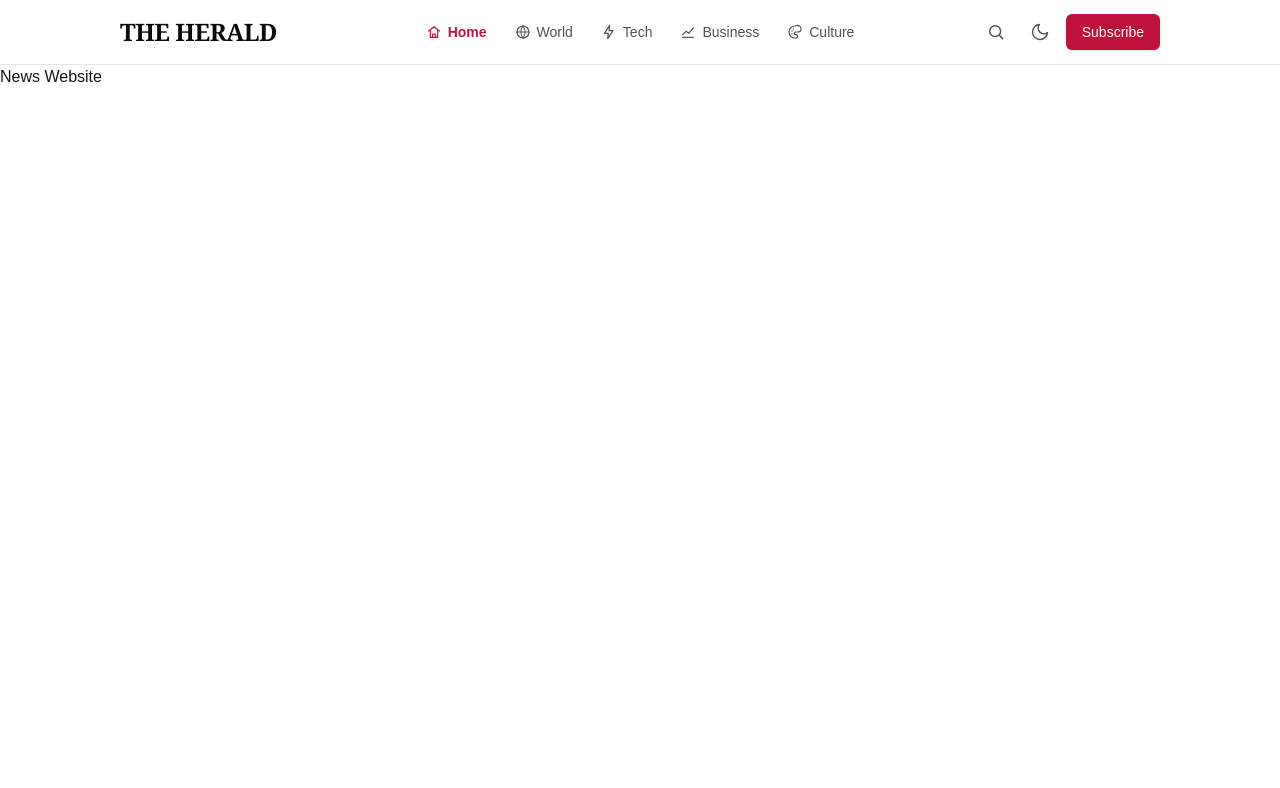
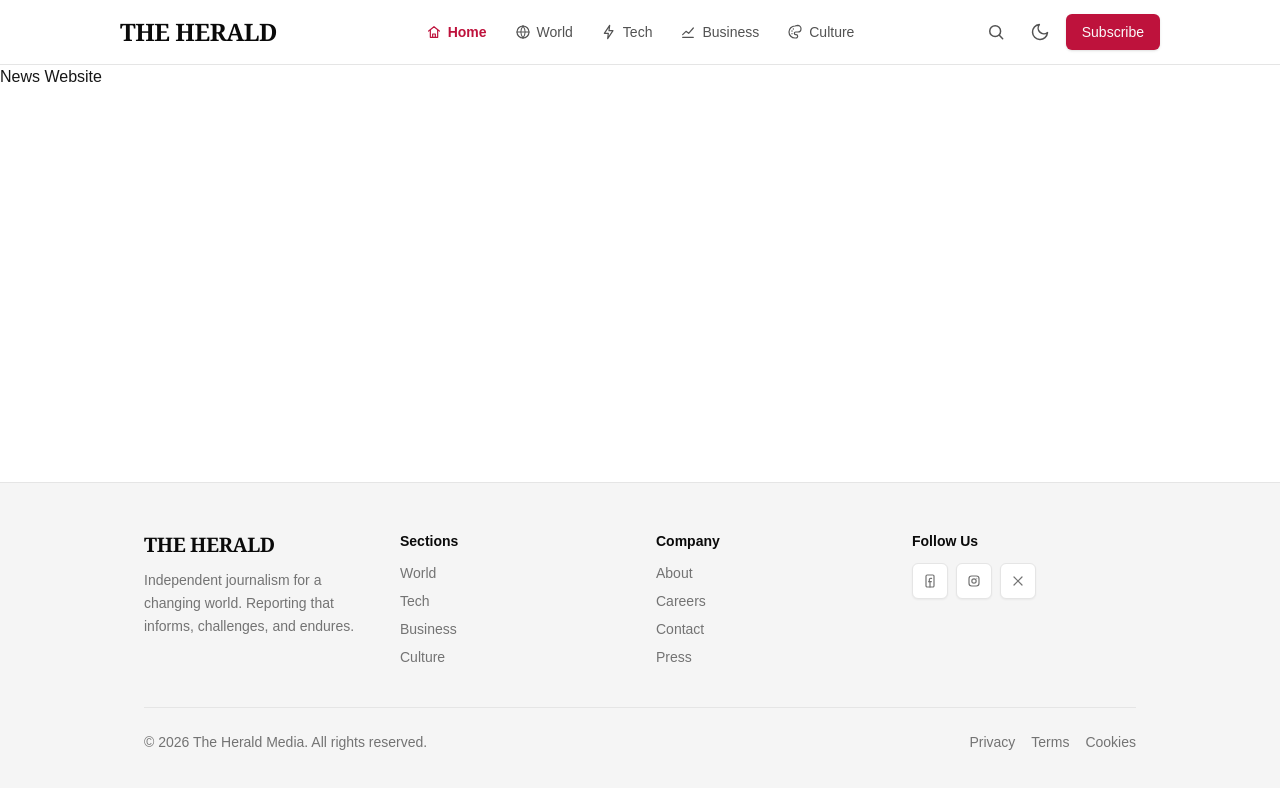
Before and after one commit to saumya673/news-website, a Next.js app: page / in a window 1280 px wide. Shown: the top 788 px of the page. Built offline with nearby package versions, Linux system fonts and the light colour scheme.

Commit message:
feat: add footer component and update global styles for footer design

```diff
--- a/src/app/globals.css
+++ b/src/app/globals.css
@@ -11,6 +11,13 @@
   --header-accent: #be123c;
   --header-accent-hover: #9f1239;
   --header-inverse: #fafafa;
+  --footer-surface: #f5f5f5;
+  --footer-border: #e5e5e5;
+  --footer-strong: #0a0a0a;
+  --footer-muted: #737373;
+  --footer-button: #ffffff;
+  --footer-button-border: #e5e5e5;
+  --footer-button-hover: #fafafa;
 }
 
 @theme inline {
@@ -24,6 +31,13 @@
   --color-header-accent: var(--header-accent);
   --color-header-accent-hover: var(--header-accent-hover);
   --color-header-inverse: var(--header-inverse);
+  --color-footer-surface: var(--footer-surface);
+  --color-footer-border: var(--footer-border);
+  --color-footer-strong: var(--footer-strong);
+  --color-footer-muted: var(--footer-muted);
+  --color-footer-button: var(--footer-button);
+  --color-footer-button-border: var(--footer-button-border);
+  --color-footer-button-hover: var(--footer-button-hover);
   --font-sans: var(--font-geist-sans);
   --font-mono: var(--font-geist-mono);
 }
@@ -40,6 +54,13 @@
     --header-accent: #fb7185;
     --header-accent-hover: #f43f5e;
     --header-inverse: #171717;
+    --footer-surface: #171717;
+    --footer-border: #262626;
+    --footer-strong: #fafafa;
+    --footer-muted: #a3a3a3;
+    --footer-button: #0a0a0a;
+    --footer-button-border: #404040;
+    --footer-button-hover: #262626;
   }
 }
 
--- a/src/app/layout.tsx
+++ b/src/app/layout.tsx
@@ -1,4 +1,5 @@
 import type { Metadata } from "next";
+import Footer from "@/components/Footer";
 import Header from "@/components/Header";
 import "./globals.css";
 
@@ -18,6 +19,7 @@ export default function RootLayout({
         <div className="flex min-h-screen flex-col">
           <Header />
           <main className="flex-1">{children}</main>
+          <Footer />
         </div>
       </body>
     </html>
--- /dev/null
+++ b/src/components/Footer.tsx
@@ -0,0 +1,131 @@
+import Link from "next/link";
+
+import Icon from "@/components/Icon";
+
+const sectionLinks = [
+  { href: "/world", label: "World" },
+  { href: "/tech", label: "Tech" },
+  { href: "/business", label: "Business" },
+  { href: "/culture", label: "Culture" },
+] as const;
+
+const companyLinks = [
+  { href: "/about", label: "About" },
+  { href: "/careers", label: "Careers" },
+  { href: "/contact", label: "Contact" },
+  { href: "/press", label: "Press" },
+] as const;
+
+const socialLinks = [
+  { href: "https://facebook.com", icon: "facebook", label: "Facebook" },
+  { href: "https://instagram.com", icon: "instagram", label: "Instagram" },
+  { href: "https://x.com", icon: "x", label: "X" },
+] as const;
+
+const legalLinks = [
+  { href: "/privacy", label: "Privacy" },
+  { href: "/terms", label: "Terms" },
+  { href: "/cookies", label: "Cookies" },
+] as const;
+
+export default function Footer() {
+  const year = new Date().getFullYear();
+
+  return (
+    <footer className="border-t border-footer-border bg-footer-surface">
+      <div className="mx-auto w-full max-w-360 px-4 sm:px-8 md:px-12 lg:px-30">
+        <div className="px-4 py-8 sm:px-6 sm:py-10 lg:py-12">
+          <div className="grid gap-8 sm:gap-10 lg:grid-cols-12 lg:gap-8">
+            <div className="lg:col-span-3">
+              <div className="space-y-2.5">
+                <Link
+                  href="/"
+                  className="block font-serif text-lg font-bold leading-7 tracking-[-0.02em] text-footer-strong sm:text-xl"
+                >
+                  THE HERALD
+                </Link>
+                <p className="max-w-66 text-sm leading-5.75 text-footer-muted">
+                  Independent journalism for a changing world. Reporting that
+                  informs, challenges, and endures.
+                </p>
+              </div>
+            </div>
+
+            <div className="grid gap-8 sm:grid-cols-2 sm:gap-10 lg:col-span-6 lg:gap-8">
+              <div className="space-y-2">
+                <h2 className="pb-1 text-sm font-semibold leading-5 text-footer-strong">
+                  Sections
+                </h2>
+                <div className="space-y-2">
+                  {sectionLinks.map((link) => (
+                    <Link
+                      key={link.href}
+                      href={link.href}
+                      className="block text-sm leading-5 text-footer-muted transition-colors hover:text-footer-strong"
+                    >
+                      {link.label}
+                    </Link>
+                  ))}
+                </div>
+              </div>
+
+              <div className="space-y-2">
+                <h2 className="pb-1 text-sm font-semibold leading-5 text-footer-strong">
+                  Company
+                </h2>
+                <div className="space-y-2">
+                  {companyLinks.map((link) => (
+                    <Link
+                      key={link.href}
+                      href={link.href}
+                      className="block text-sm leading-5 text-footer-muted transition-colors hover:text-footer-strong"
+                    >
+                      {link.label}
+                    </Link>
+                  ))}
+                </div>
+              </div>
+            </div>
+
+            <div className="lg:col-span-3">
+              <div className="space-y-3">
+                <h2 className="text-sm font-semibold leading-5 text-footer-strong">
+                  Follow Us
+                </h2>
+                <div className="flex items-center gap-2">
+                  {socialLinks.map((link) => (
+                    <Link
+                      key={link.label}
+                      href={link.href}
+                      aria-label={link.label}
+                      className="inline-flex h-9 w-9 items-center justify-center rounded-md border border-footer-button-border bg-footer-button text-footer-muted shadow-[0_1px_2px_rgba(0,0,0,0.05)] transition-colors hover:bg-footer-button-hover hover:text-footer-strong"
+                    >
+                      <Icon name={link.icon} className="h-4 w-4" />
+                    </Link>
+                  ))}
+                </div>
+              </div>
+            </div>
+          </div>
+
+          <div className="mt-8 flex flex-col gap-3 border-t border-footer-border pt-5 text-sm leading-5 text-footer-muted sm:mt-10 sm:gap-4 sm:pt-6 md:flex-row md:items-center md:justify-between">
+            <p className="max-w-88">
+              &copy; {year} The Herald Media. All rights reserved.
+            </p>
+            <div className="flex flex-wrap items-center gap-x-4 gap-y-2">
+              {legalLinks.map((link) => (
+                <Link
+                  key={link.href}
+                  href={link.href}
+                  className="transition-colors hover:text-footer-strong"
+                >
+                  {link.label}
+                </Link>
+              ))}
+            </div>
+          </div>
+        </div>
+      </div>
+    </footer>
+  );
+}
--- a/src/lib/svg/icons.tsx
+++ b/src/lib/svg/icons.tsx
@@ -25,11 +25,26 @@ export const icons = {
       <circle cx="7.5" cy="14.5" r="1" fill="currentColor" stroke="none" />
     </svg>
   ),
+  facebook: (props: SvgIconProps) => (
+    <svg {...svgProps} {...props}>
+      <path d="M14.5 8H13a2 2 0 0 0-2 2v3" />
+      <path d="M10 13h4" />
+      <path d="M12 21v-8" />
+      <path d="M6 4.75A1.75 1.75 0 0 1 7.75 3h8.5A1.75 1.75 0 0 1 18 4.75v14.5A1.75 1.75 0 0 1 16.25 21h-8.5A1.75 1.75 0 0 1 6 19.25Z" />
+    </svg>
+  ),
   home: (props: SvgIconProps) => (
     <svg {...svgProps} {...props}>
       <path d="M4 10.5 12 4l8 6.5" />
       <path d="M6.5 9.5V20h11V9.5" />
       <path d="M10 20v-5h4v5" />
+    </svg>
+  ),
+  instagram: (props: SvgIconProps) => (
+    <svg {...svgProps} {...props}>
+      <rect x="4.5" y="4.5" width="15" height="15" rx="4" />
+      <circle cx="12" cy="12" r="3.25" />
+      <circle cx="16.25" cy="7.75" r="0.75" fill="currentColor" stroke="none" />
     </svg>
   ),
   moon: (props: SvgIconProps) => (
@@ -56,4 +71,10 @@ export const icons = {
       <path d="M12 3a15 15 0 0 0 0 18" />
     </svg>
   ),
+  x: (props: SvgIconProps) => (
+    <svg {...svgProps} {...props}>
+      <path d="m6 6 12 12" />
+      <path d="M18 6 6 18" />
+    </svg>
+  ),
 } satisfies IconMap;
--- a/src/types/icon.ts
+++ b/src/types/icon.ts
@@ -3,11 +3,14 @@ import type { ReactElement, SVGProps } from "react";
 export type IconName =
   | "business"
   | "culture"
+  | "facebook"
   | "home"
+  | "instagram"
   | "moon"
   | "search"
   | "tech"
-  | "world";
+  | "world"
+  | "x";
 
 export type SvgIconProps = SVGProps<SVGSVGElement>;
 
```
